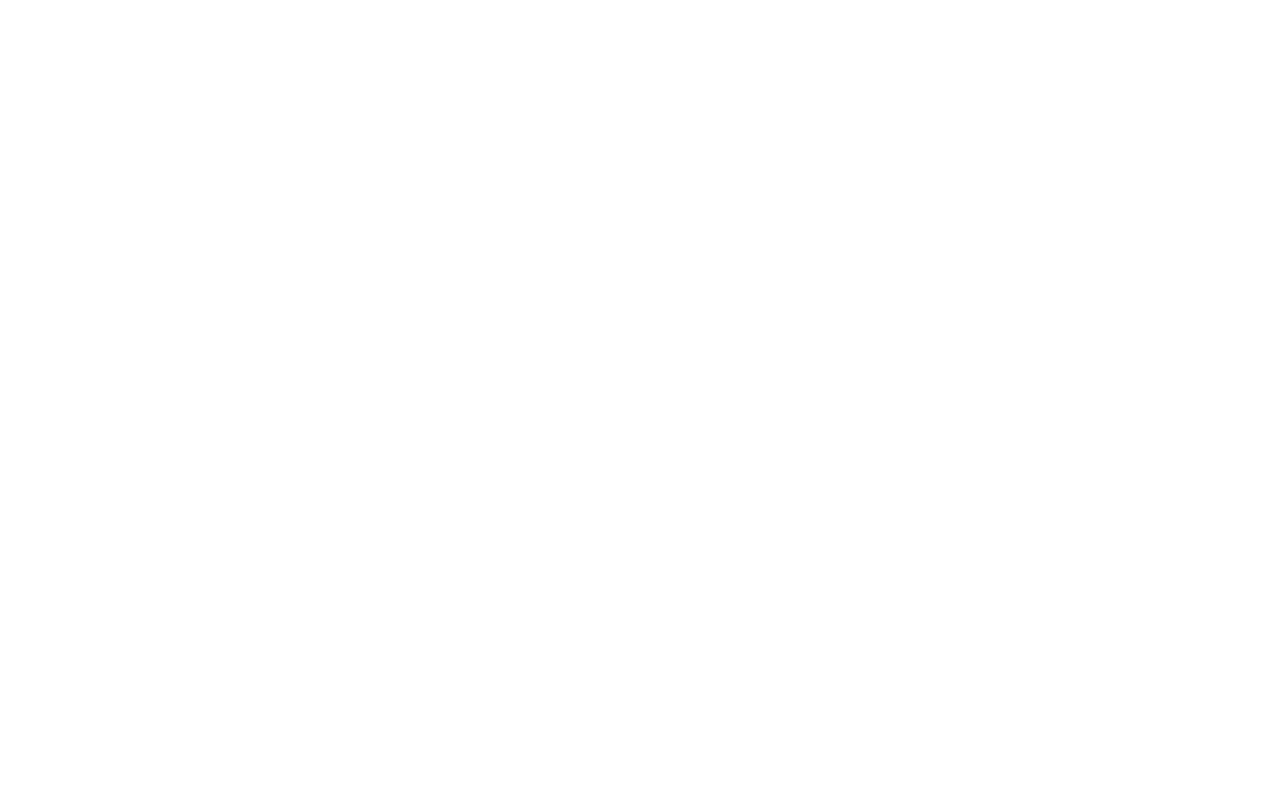
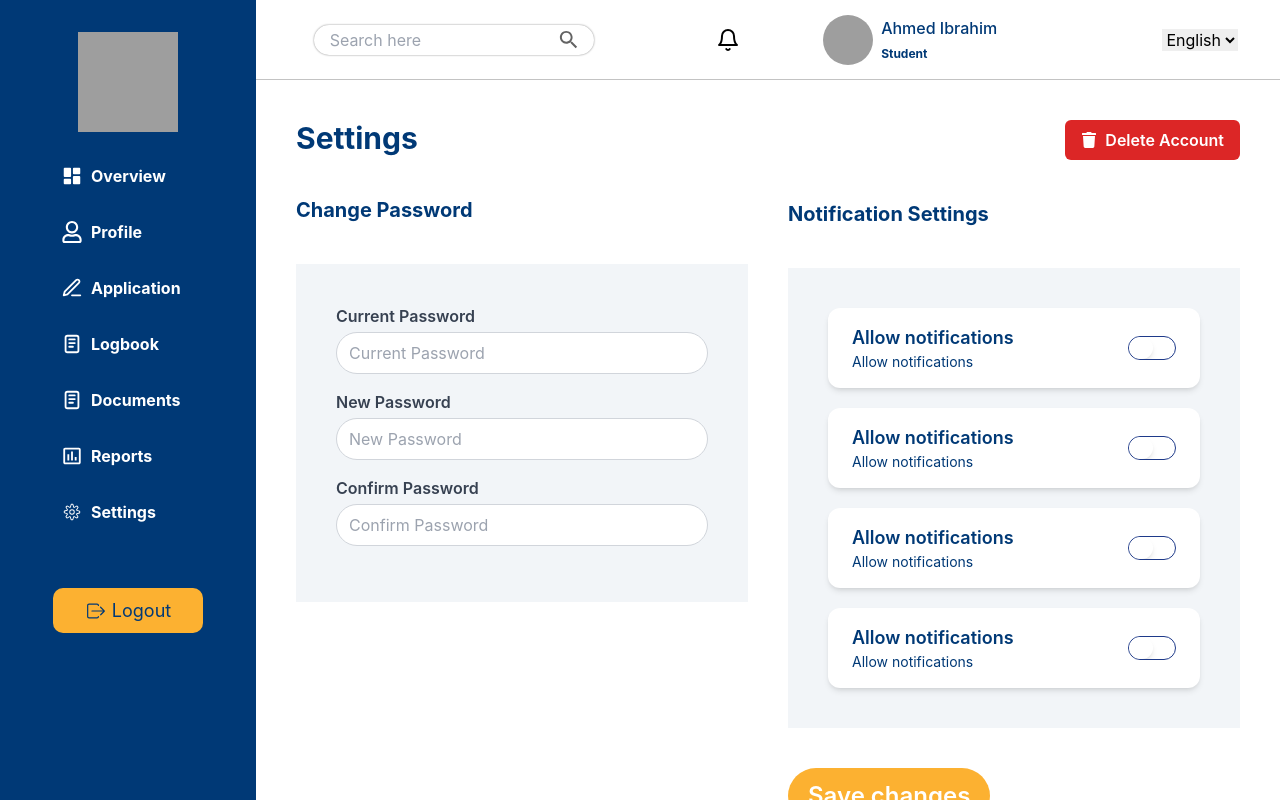
Before and after one commit to codingSlimey/intern_mgt_system, a React (Create React App) app in the folder client/: page /coordinator/settings in a window 1280 px wide. Before the commit this address had no page. Built offline with nearby package versions, Linux system fonts and the light colour scheme; grey boxes are pictures that could not be loaded.

Commit message:
settings page made

```diff
--- a/client/src/App.js
+++ b/client/src/App.js
@@ -13,6 +13,7 @@
 import SupervisorProfile from "./pages/profile/staff/SupervisorProfile";
 import CoordinatorDash from "./pages/dashboard/COORDINATOR/CoordinatorDash";
 import SupervisorAccount from "./pages/dashboard/SUPERVISORACCOUNT/SupervisorAccount";
+import Settings from "./pages/settings/settings";
 
 function App() {
 	return (
@@ -58,6 +59,10 @@
 						path="/coordinator/createsupervisor"
 						element={<SupervisorAccount />}
 					/>
+					<Route
+						path="/coordinator/settings"
+						element={<Settings />}
+					/>
 				</Routes>
 			</Router>
 		</>
--- /dev/null
+++ b/client/src/pages/settings/settings.jsx
@@ -0,0 +1,200 @@
+import React, { useState } from "react";
+import CoordinatorLayout from "../../layout/coordinator/layout";
+import { useFormik } from "formik";
+import * as Yup from "yup";
+import { FaTrash } from "react-icons/fa";
+
+const Badge = ({ heading, subheading }) => {
+  const [isSwitchOn, setIsSwitchOn] = useState(false);
+
+  const toggleSwitch = () => {
+    setIsSwitchOn(!isSwitchOn);
+    // Add logic here for handling the toggle state change
+  };
+
+  return (
+    <div className="bg-white w-full flex justify-between items-center py-4 px-6 rounded-xl shadow-md">
+      <div className="flex-grow">
+        <h2 className="text-lg text-[#003976] font-semibold">{heading}</h2>
+        <p className="text-sm text-[#003976]">{subheading}</p>
+      </div>
+      <div className="relative inline-block w-12 h-6">
+        <input
+          type="checkbox"
+          id="toggleSwitch"
+          className="hidden"
+          checked={isSwitchOn}
+          onChange={toggleSwitch}
+        />
+        <label
+          htmlFor="toggleSwitch"
+          className={`block overflow-hidden h-6 rounded-full ${
+            isSwitchOn
+              ? "bg-blue-900 border border-blue-900"
+              : "bg-white border border-blue-900"
+          } cursor-pointer`}>
+          <span
+            className={`block h-full w-6 rounded-full transform transition-transform duration-300 ease-in-out ${
+              isSwitchOn ? "translate-x-6" : ""
+            } bg-white shadow-md`}
+          />
+        </label>
+      </div>
+    </div>
+  );
+};
+
+const Settings = () => {
+  const handleDeleteAccount = () => {
+    // Handle the delete account functionality here
+    console.log("Account deleted");
+  };
+  const formik = useFormik({
+    initialValues: {
+      currentPassword: "",
+      newPassword: "",
+      confirmPassword: "",
+    },
+    validationSchema: Yup.object().shape({
+      currentPassword: Yup.string().required("Current Password is required"),
+      newPassword: Yup.string()
+        .required("New Password is required")
+        .min(6, "Password must be at least 6 characters"),
+      confirmPassword: Yup.string()
+        .oneOf([Yup.ref("newPassword"), null], "Passwords must match")
+        .required("Please confirm your password"),
+    }),
+    onSubmit: (values, { resetForm }) => {
+      // Handle form submission logic here
+      console.log(values);
+      resetForm();
+    },
+  });
+
+  return (
+    <CoordinatorLayout>
+      <form
+        onSubmit={formik.handleSubmit}
+        className="grid grid-cols-2 p-10 gap-10">
+        <div className="col-span-1 flex flex-col gap-y-10">
+          <h1 className="text-3xl font-bold text-[#003976]">Settings</h1>
+          <h1 className="text-xl font-bold text-[#003976]">Change Password</h1>
+          <div className="bg-[#F2F5F8] p-10">
+            <div className="mb-4">
+              <label
+                htmlFor="currentPassword"
+                className="block text-gray-700 font-semibold mb-1">
+                Current Password
+              </label>
+              <input
+                type="password"
+                id="currentPassword"
+                name="currentPassword"
+                placeholder="Current Password"
+                className={`border rounded-full w-full py-2 px-3 text-gray-700 ${
+                  formik.errors.currentPassword &&
+                  formik.touched.currentPassword
+                    ? "border-red-500"
+                    : "border-gray-300"
+                }`}
+                {...formik.getFieldProps("currentPassword")}
+              />
+              {formik.errors.currentPassword &&
+                formik.touched.currentPassword && (
+                  <div className="text-red-500 text-sm mt-1">
+                    {formik.errors.currentPassword}
+                  </div>
+                )}
+            </div>
+            <div className="mb-4">
+              <label
+                htmlFor="newPassword"
+                className="block text-gray-700 font-semibold mb-1">
+                New Password
+              </label>
+              <input
+                type="password"
+                id="newPassword"
+                name="newPassword"
+                placeholder="New Password"
+                className={`border rounded-full w-full py-2 px-3 text-gray-700 ${
+                  formik.errors.newPassword && formik.touched.newPassword
+                    ? "border-red-500"
+                    : "border-gray-300"
+                }`}
+                {...formik.getFieldProps("newPassword")}
+              />
+              {formik.errors.newPassword && formik.touched.newPassword && (
+                <div className="text-red-500 text-sm mt-1">
+                  {formik.errors.newPassword}
+                </div>
+              )}
+            </div>
+            <div className="mb-4">
+              <label
+                htmlFor="confirmPassword"
+                className="block text-gray-700 font-semibold mb-1">
+                Confirm Password
+              </label>
+              <input
+                type="password"
+                id="confirmPassword"
+                name="confirmPassword"
+                placeholder="Confirm Password"
+                className={`border rounded-full w-full py-2 px-3 text-gray-700 ${
+                  formik.errors.confirmPassword &&
+                  formik.touched.confirmPassword
+                    ? "border-red-500"
+                    : "border-gray-300"
+                }`}
+                {...formik.getFieldProps("confirmPassword")}
+              />
+              {formik.errors.confirmPassword &&
+                formik.touched.confirmPassword && (
+                  <div className="text-red-500 text-sm mt-1">
+                    {formik.errors.confirmPassword}
+                  </div>
+                )}
+            </div>
+          </div>
+        </div>
+        <div className="col-span-1 flex flex-col items-start gap-y-10">
+          <button
+            className="bg-red-600 hover:bg-red-700 self-end text-white font-semibold py-2 px-4 rounded-md flex items-center"
+            onClick={handleDeleteAccount}>
+            <FaTrash className="mr-2" />
+            Delete Account
+          </button>
+          <h1 className="text-xl font-bold text-[#003976]">
+            Notification Settings
+          </h1>
+          <div className="bg-[#F2F5F8] flex flex-col gap-y-5 p-10 w-full">
+            <Badge
+              heading="Allow notifications"
+              subheading={"Allow notifications"}
+            />
+            <Badge
+              heading="Allow notifications"
+              subheading={"Allow notifications"}
+            />
+            <Badge
+              heading="Allow notifications"
+              subheading={"Allow notifications"}
+            />
+            <Badge
+              heading="Allow notifications"
+              subheading={"Allow notifications"}
+            />
+          </div>
+          <button
+            type="submit"
+            className="bg-[#FCB131] text-white text-2xl font-semibold py-3 px-5 rounded-full">
+            Save changes
+          </button>
+        </div>
+      </form>
+    </CoordinatorLayout>
+  );
+};
+
+export default Settings;
```
